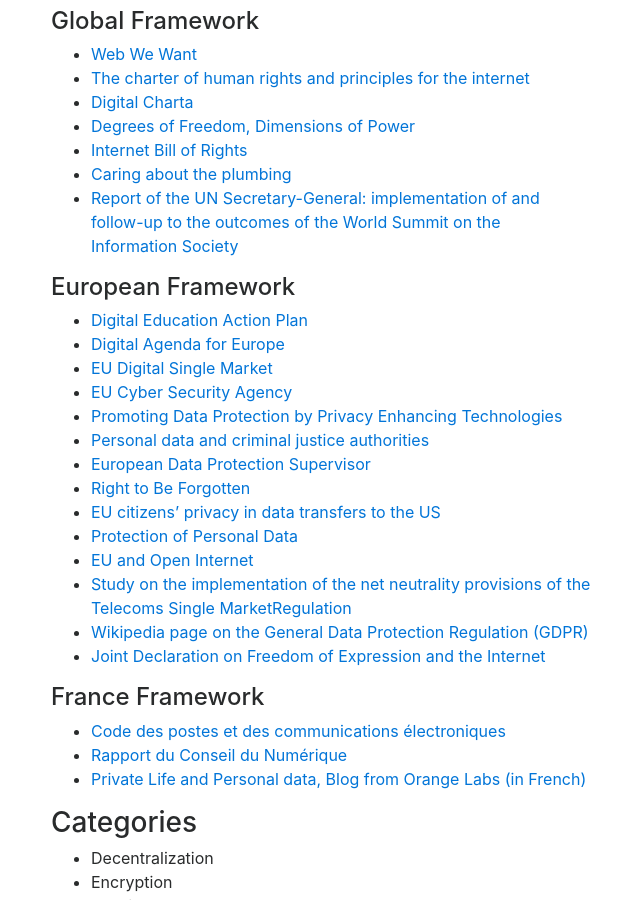
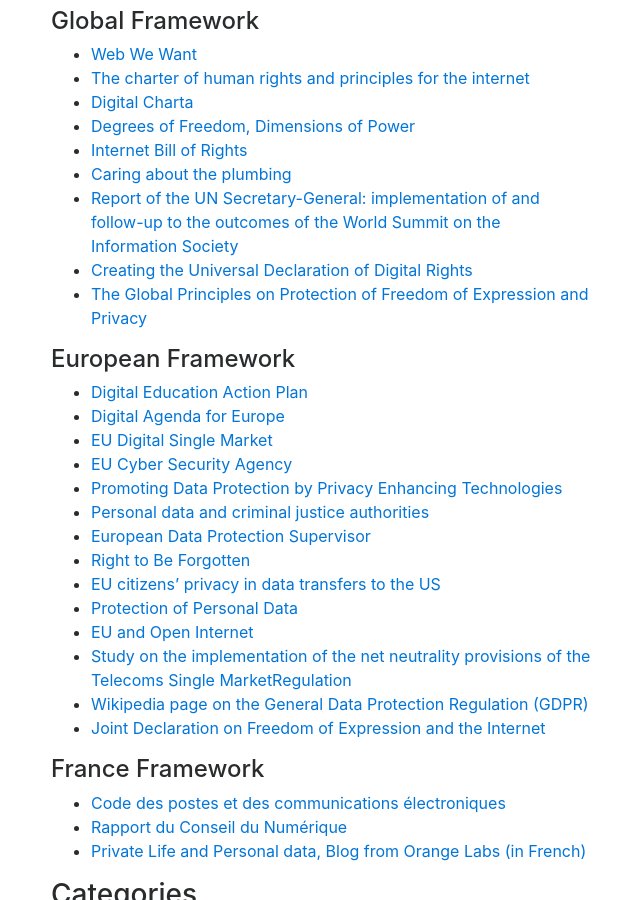
Before and after one commit to nextleap-project/nextleap-website, a Jekyll site: the page built from _projects/rights.md, in a window 1280 px wide and 900 px high, scrolled down 656 px. Shown: the whole window, without its empty margins (34-674 px from the left). Built offline with Jekyll 4.4.1, drawn with Linux system fonts in a browser that asks for light colours; nearby versions of some CDN libraries; comment, search, counter and statistics services are not loaded; some of the changed lines change nothing that is shown.

Commit message:
links modified

```diff
--- a/_projects/rights.md
+++ b/_projects/rights.md
@@ -49,6 +49,10 @@
 
 <li><a href="https://via.projet-episteme.org/https://www.intgovforum.org/multilingual/index.php?q=filedepot_download/4586/590">Report of the UN Secretary-General: implementation of and follow-up to the outcomes of the World Summit on the Information Society</a></li>
 
+<li><a href="https://via.projet-episteme.org/https://www.article19.org/resources/internetofrights-creating-the-universal-declaration-of-digital-rights/"> Creating the Universal Declaration of Digital Rights</a></li>
+
+<li><a href="https://via.projet-episteme.org/http://article19.shorthand.com/"> The Global Principles on Protection of Freedom of Expression and Privacy</a></li>
+
 
 </ul>
 
@@ -58,9 +62,9 @@
 
 <li><a href="https://via.projet-episteme.org/https://ec.europa.eu/education/sites/education/files/digital-education-action-plan.pdf">Digital Education Action Plan</a></li>
 
-<li><a href="https://via.projet-episteme.org/https://nextleap.eu/netrights/articles/digital_agenda_eng.pdf">Digital Agenda for Europe</a></li>
+<li><a href="https://via.projet-episteme.org/https://nextleap.eu/netrights/articles/digital_agenda_en.pdf">Digital Agenda for Europe</a></li>
 
-<li><a href="https://via.projet-episteme.org/https://nextleap.eu/netrights/articles/digital_single_market.pdf">EU Digital Single Market</a></li>
+<li><a href="https://via.projet-episteme.org/https://nextleap.eu/netrights/articles/Digital_single_market.pdf">EU Digital Single Market</a></li>
 
 <li><a href="https://via.projet-episteme.org/https://www.enisa.europa.eu/publications/corporate/enisa-strategy">EU Cyber Security Agency</a></li>
 
```
